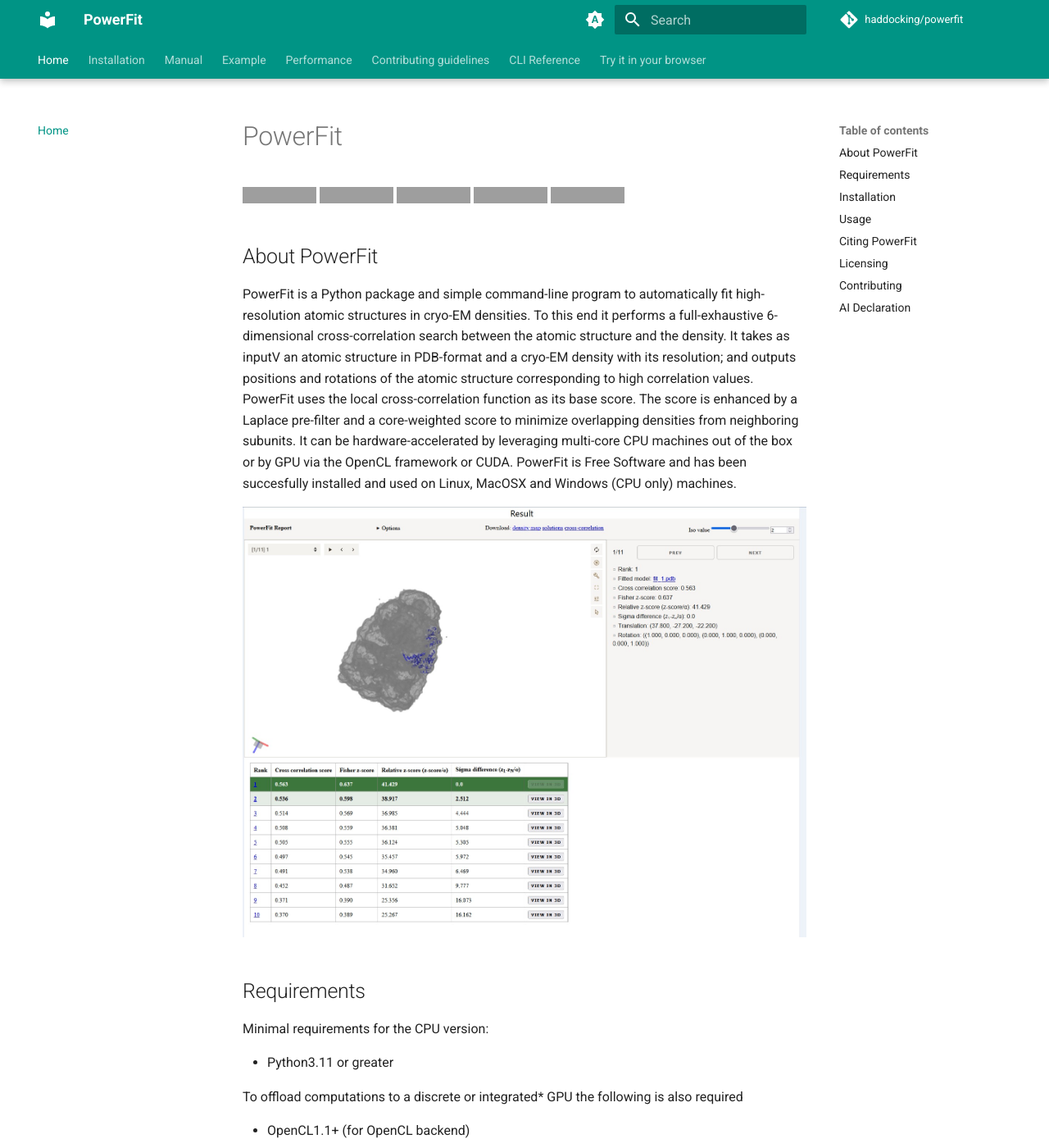
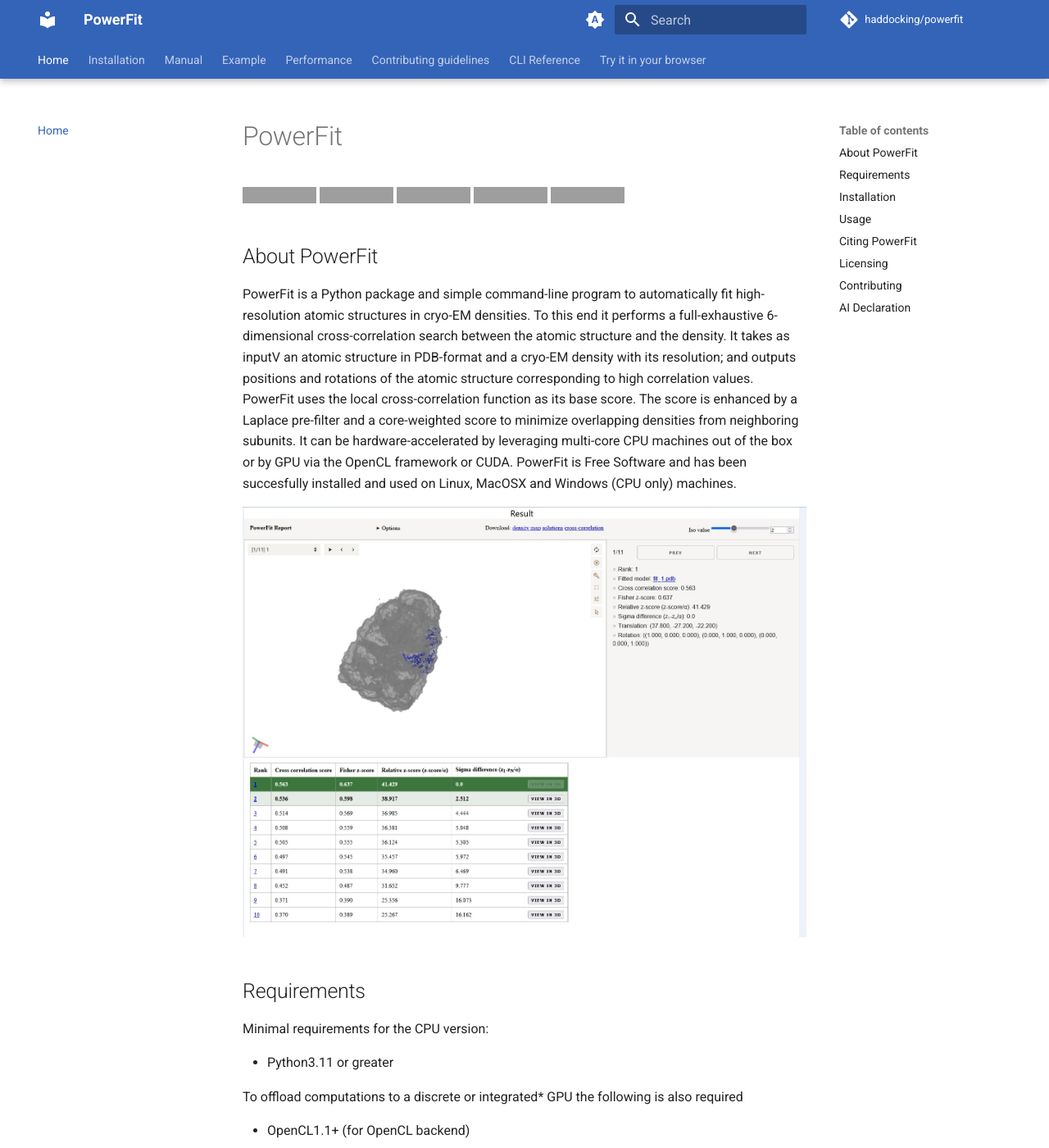
Before and after one commit to haddocking/powerfit, an MkDocs documentation site: the page built from docs/README.md, in a window 1280 px wide and 1400 px high. Shown: the whole window at 82% size. Built offline with MkDocs 1.6.1 and Material for MkDocs 9.7.7, drawn with Linux system fonts in a browser that asks for light colours; a script that is not in the unit is left out; comment, search, counter and statistics services are not loaded; grey boxes are pictures that could not be loaded.

Commit message:
Use the blue of the CSB portal banner in the docs (#157)
* Use the blue of the CSB portal banner in the docs

Closes #156

Co-Authored-By: Claude Opus 5.5 <noreply@anthropic.com>

* Write the docs colours as rgb() and allow Material's variable names (Stylelint)

Co-Authored-By: Claude Opus 5.5 <noreply@anthropic.com>

---------

Co-authored-by: Claude Opus 5.5 <noreply@anthropic.com>

```diff
--- /dev/null
+++ b/docs/stylesheets/extra.css
@@ -0,0 +1,8 @@
+/* Blue of the wenmr.science.uu.nl banner (#3464b8) */
+/* stylelint-disable custom-property-pattern -- names set by Material for MkDocs */
+:root > * {
+  --md-primary-fg-color: rgb(52 100 184);
+  --md-primary-fg-color--light: rgb(90 131 204);
+  --md-primary-fg-color--dark: rgb(43 84 153);
+  --md-accent-fg-color: rgb(43 84 153);
+}
--- a/mkdocs.yml
+++ b/mkdocs.yml
@@ -15,22 +15,24 @@ theme:
   palette:
     # Palette toggle for automatic mode
     - media: "(prefers-color-scheme)"
+      primary: custom
+      accent: custom
       toggle:
         icon: material/brightness-auto
         name: Switch to light mode
     # Palette toggle for light mode
     - media: "(prefers-color-scheme: light)"
       scheme: default
-      primary: teal
-      accent: teal
+      primary: custom
+      accent: custom
       toggle:
         icon: material/brightness-7
         name: Switch to dark mode
     # Palette toggle for dark mode
     - media: "(prefers-color-scheme: dark)"
       scheme: slate
-      primary: teal
-      accent: teal
+      primary: custom
+      accent: custom
       toggle:
         icon: material/brightness-4
         name: Switch to system preference
@@ -67,6 +69,9 @@ markdown_extensions:
           class: vegalite
           format: !!python/name:mkdocs_charts_plugin.fences.fence_vegalite
 
+extra_css:
+  - stylesheets/extra.css
+
 extra_javascript:
   - https://cdn.jsdelivr.net/npm/vega@6.2.0
   - https://cdn.jsdelivr.net/npm/vega-lite@6.4.1
```
